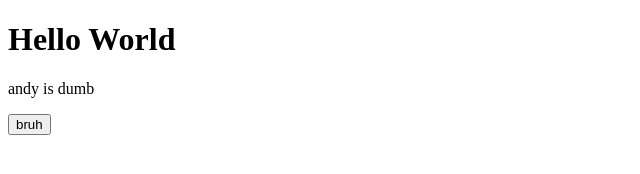
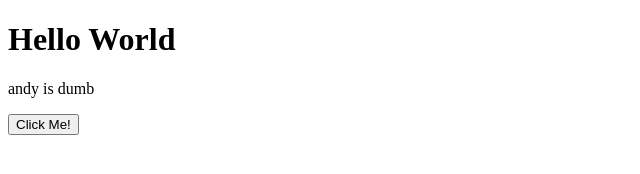
Before and after one commit to minghanli07/asdf, a plain HTML site: page index.html in a window 1280 px wide. Shown: the full height of the page, 0-640 px from the left. Drawn offline with Linux system fonts and the light colour scheme.

Commit message:
Update index.html

```diff
--- a/index.html
+++ b/index.html
@@ -3,9 +3,6 @@
 <body>
 <h1>Hello World</h1>
 <p>andy is dumb</p>
-
-    <button type="button">
-      bruh
-    </button>
+<button type="button" onclick="alert('Hello world!')">Click Me!</button>
 </body>
 </html>
```
